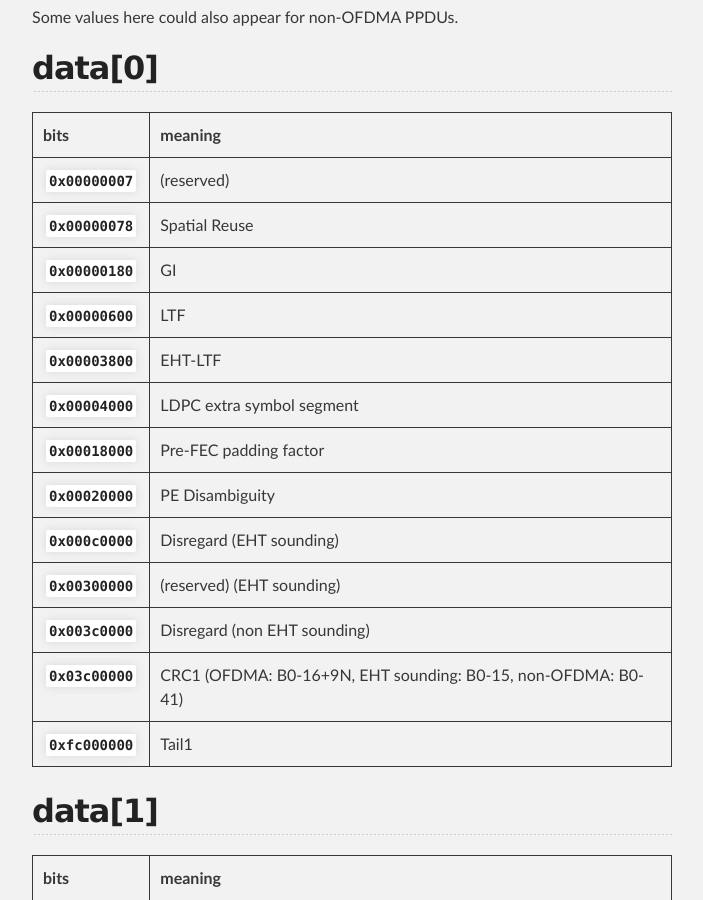
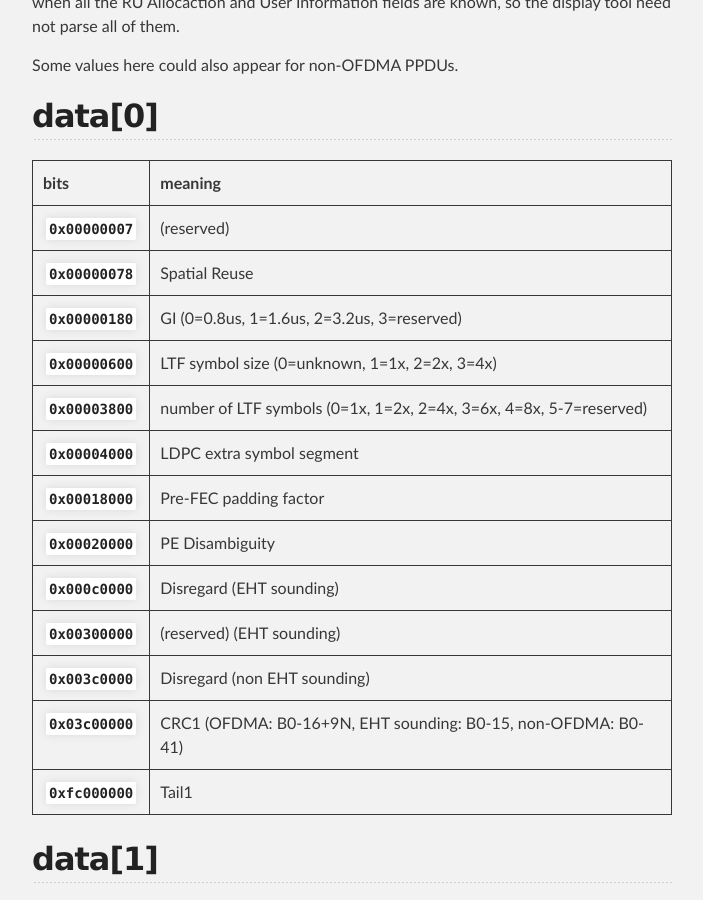
Before and after one commit to radiotap/radiotap.github.io, a Jekyll site: the page built from fields/EHT.md, in a window 1280 px wide and 900 px high, scrolled down 2297 px. Shown: the whole window, without its empty margins (288-991 px from the left). Built offline with Jekyll 4.4.1, drawn with Linux system fonts in a browser that asks for light colours; some of the changed text lies outside the part shown.

Commit message:
EHT: clarify GI/LTF/EHT-LTF
These fields were badly defined:
 * All of them should come with a definition of the possible values
 * "LTF" should be called "LTF symbol size" and doesn't need a 'Known'
   bit since it carries the known/unknown information inside
 * "EHT-LTF" should be called "number of LTF symbols"

```diff
--- a/fields/EHT.md
+++ b/fields/EHT.md
@@ -27,9 +27,9 @@
 | **bits**         | **OFDMA (including TB)** | **MU-MIMO** | **EHT sounding** |
 | **`0x00000001`** | (reserved) | (reserved) | (reserved) |
 | **`0x00000002`** | Spatial Reuse Known | (same) | (same) |
-| **`0x00000004`** | Guard Interval Known | (same) | (same) |
-| **`0x00000008`** | LTF Known | (same) | (same) |
-| **`0x00000010`** | EHT-LTF Known | (same) | (same) |
+| **`0x00000004`** | GI( Guard Interval) Known | (same) | (same) |
+| **`0x00000008`** | (reserved) | (reserved) | (reserved) |
+| **`0x00000010`** | number of LTF symbols Known | (same) | (same) |
 | **`0x00000020`** | LDPC Extra Symbol Segment Known | (same) | (reserved) |
 | **`0x00000040`** | Pre-FEC Padding Factor Known | (same) | (reserved) |
 | **`0x00000080`** | PE Disambiguity Known | (same) | (reserved) |
@@ -66,9 +66,9 @@
 | **bits**         | **meaning** |
 | **`0x00000007`** | (reserved) |
 | **`0x00000078`** | Spatial Reuse |
-| **`0x00000180`** | GI |
-| **`0x00000600`** | LTF |
-| **`0x00003800`** | EHT-LTF |
+| **`0x00000180`** | GI (0=0.8us, 1=1.6us, 2=3.2us, 3=reserved) |
+| **`0x00000600`** | LTF symbol size (0=unknown, 1=1x, 2=2x, 3=4x) |
+| **`0x00003800`** | number of LTF symbols (0=1x, 1=2x, 2=4x, 3=6x, 4=8x, 5-7=reserved) |
 | **`0x00004000`** | LDPC extra symbol segment |
 | **`0x00018000`** | Pre-FEC padding factor |
 | **`0x00020000`** | PE Disambiguity |
```
